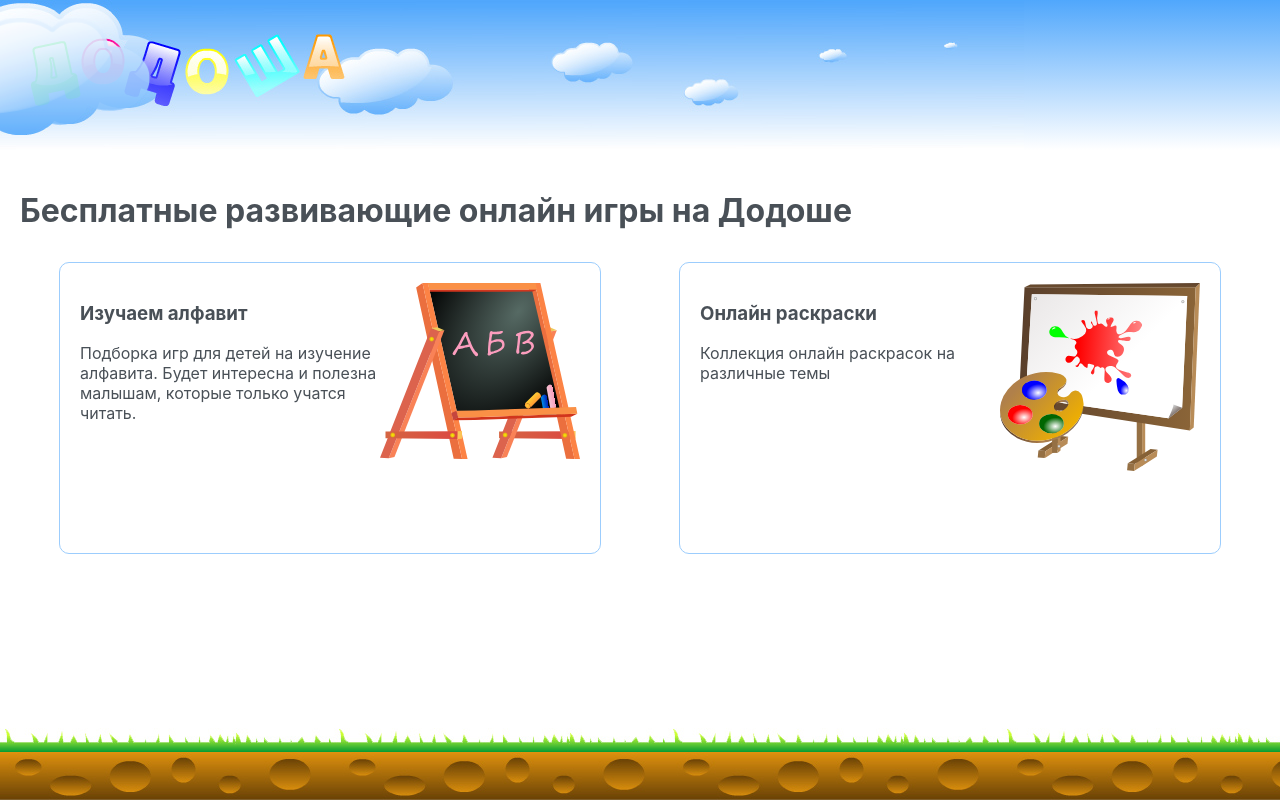
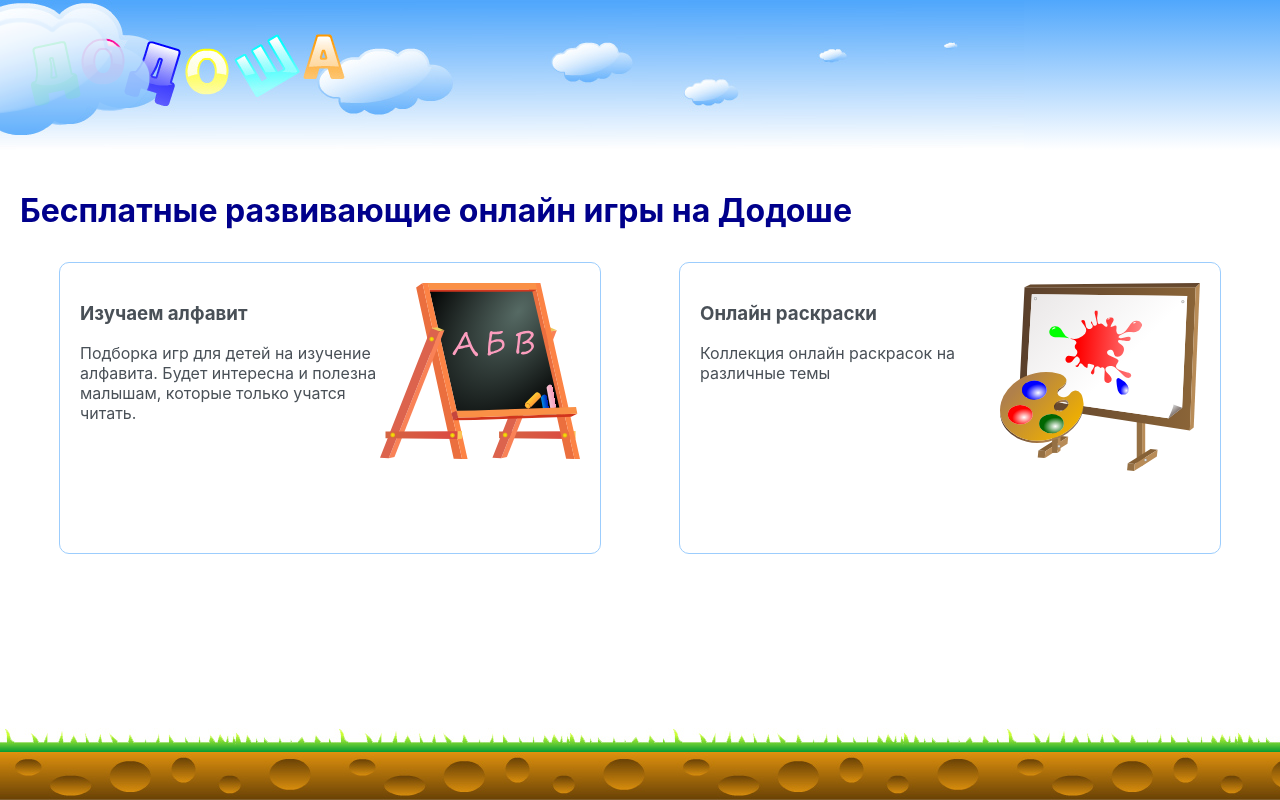
Before and after one commit to a-vetrov/dodosha-react, a React (Create React App) app: page / in a window 1280 px wide. Built offline with nearby package versions, Linux system fonts and the light colour scheme.

Commit message:
Redesign in progress

```diff
--- a/src/App.tsx
+++ b/src/App.tsx
@@ -5,23 +5,17 @@ import MainPage from "./pages/main/MainPage";
 import PaintPage from "./pages/paint/PaintPage";
 import AlphabetPage from "./pages/alphabet/AlphabetPage";
 import {NAVIGATION_URL} from "./__data__/constants";
-import style from './App.module.css'
 import LoadingIcon from "./components/loading-icon/LoadingIcon";
 import {store} from "./__data__/store";
 import SpeakingKeyboard from "./games/speaking-keyboard/SpeakingKeyboard";
 import AlphabetPuzzle from "./games/alphabet-puzzle/AlphabetPuzzle";
 import PaintCategory from "./pages/paint/PaintCategory";
 import PaintItem from './pages/paint/PaintItem';
-import MainHeader from "./components/header/MainHeader";
-import MainFooter from "./components/footer/MainFooter";
 
 function App() {
     return (
         <Provider store={store}>
             <Router>
-                <div className={style.container}>
-                    <MainHeader />
-                    <LoadingIcon />
                 <Switch>
                     <Route path={`${NAVIGATION_URL.PAINT}/:category/:id`}>
                         <PaintItem/>
@@ -45,8 +39,7 @@ function App() {
                         <MainPage/>
                     </Route>
                 </Switch>
-                    <MainFooter />
-                </div>
+                <LoadingIcon />
             </Router>
         </Provider>
     );
--- a/src/components/header/MainHeader.module.css
+++ b/src/components/header/MainHeader.module.css
@@ -6,6 +6,7 @@
 
 .staticHeader {
     background: url("head.jpg") no-repeat;
+    position: relative;
     height: 100%;
 }
 
--- /dev/null
+++ b/src/components/page-template/PageTemplate.module.css
@@ -0,0 +1,7 @@
+.container {
+    width: 100vw;
+    height: 100vh;
+    display: flex;
+    flex-direction: column;
+    overflow-x: hidden;
+}
--- /dev/null
+++ b/src/components/page-template/PageTemplate.tsx
@@ -0,0 +1,16 @@
+import React from 'react';
+import style from './PageTemplate.module.css'
+import MainHeader from "../header/MainHeader";
+import MainFooter from "../footer/MainFooter";
+
+const PageTemplate: React.FC = ({children}) => {
+    return (
+        <div className={style.container}>
+            <MainHeader />
+            {children}
+            <MainFooter />
+        </div>
+    );
+};
+
+export default PageTemplate;
--- a/src/index.css
+++ b/src/index.css
@@ -16,5 +16,9 @@ body {
   user-select: none;
   background: #ffffff;
   box-sizing: border-box;
-  color: #495057;
+  color: black;
 }
+
+h1 {
+  color: darkblue;
+}
--- a/src/pages/main/MainPage.tsx
+++ b/src/pages/main/MainPage.tsx
@@ -5,6 +5,7 @@ import style from './MainPage.module.css'
 import useTitle from "../../utils/hooks/useTitle";
 import BlueBox from "../../components/blue-box/BlueBox";
 import config from "./config";
+import PageTemplate from "../../components/page-template/PageTemplate";
 
 
 function MainPage() {
@@ -12,6 +13,7 @@ function MainPage() {
     useTitle(TITLE.MAIN)
 
     return (
+        <PageTemplate>
             <div className={style.mainFrame}>
                 <h1>Бесплатные развивающие онлайн игры на Додоше</h1>
                 <nav className={style.nav}>
@@ -24,6 +26,7 @@ function MainPage() {
                     }
                 </nav>
             </div>
+        </PageTemplate>
     );
 }
 
```
Lines whose indentation alone changed are shown as unchanged.
